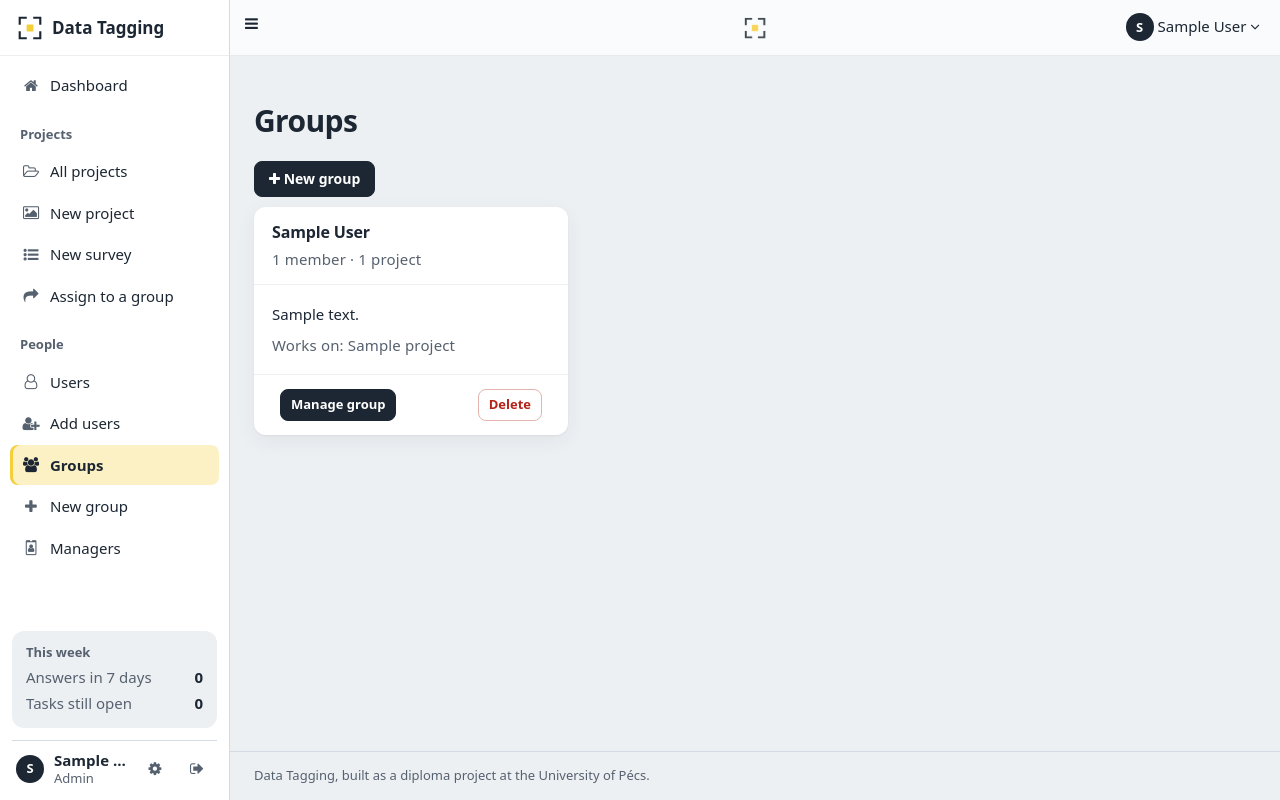
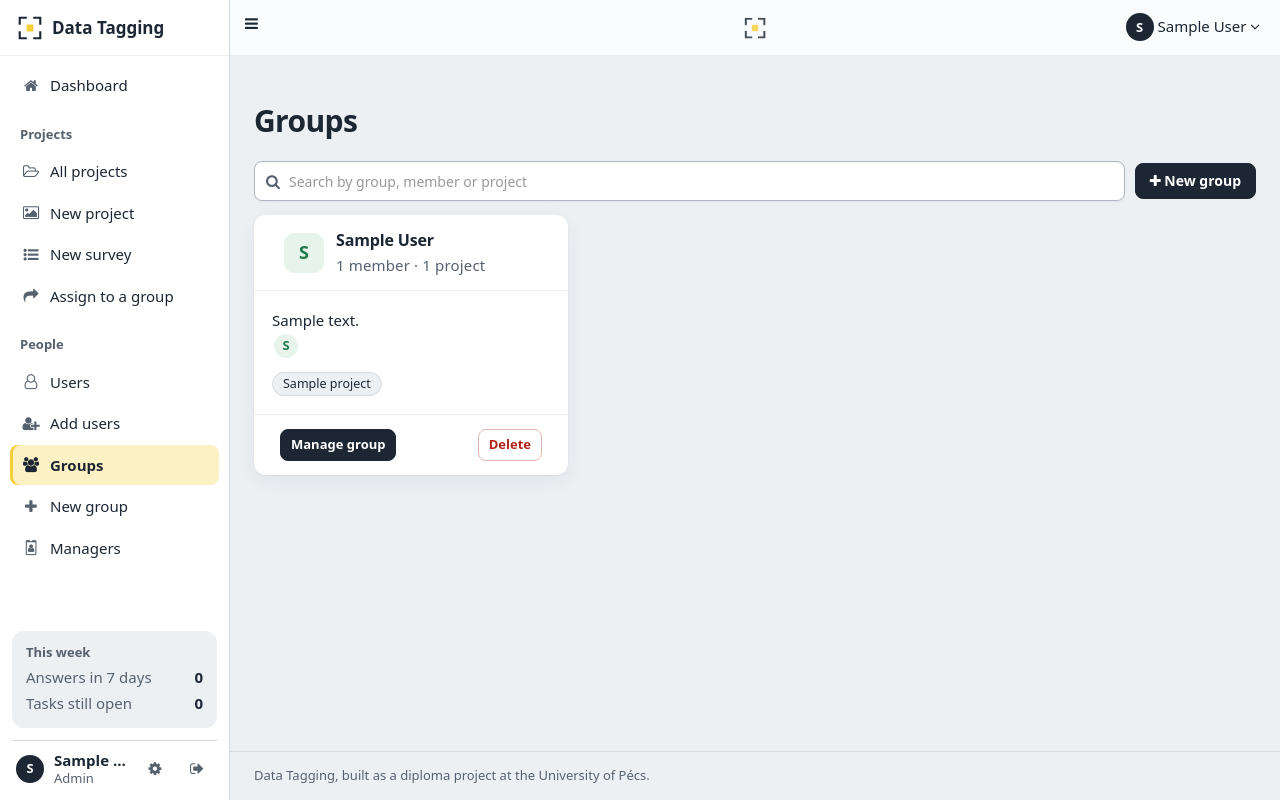
Before and after one commit to baselnasser99/Data-Tagging-Application, a Flask app: page /admin/groups in a window 1280 px wide. Run offline with Flask 3, Linux system fonts and the light colour scheme; a user stored in the database is signed in; tables that the repository leaves empty hold one stand-in row (values such as "Sample post"); some libraries are stand-ins or nearby versions.

Commit message:
Groups page: a colour per group, members and projects at a glance, and search
- Each card gets its own colour: a coloured top edge and a square initial.
- Members show as small initials (hover for the name, '+N' after six), or
  'No members yet' in yellow; projects show as chips.
- A search box finds groups by name, member name or email, or project.
- The delete dialog names the group, through a data attribute.

```diff
--- a/application/static/css/app.css
+++ b/application/static/css/app.css
@@ -653,6 +653,22 @@ select.form-control { padding-top: 6px; padding-bottom: 6px; }
 .person.person-short { grid-template-columns: 40px minmax(0, 1fr) minmax(0, 1fr) auto; padding: 10px 0; }
 .list-search { margin-bottom: 8px; }
 .list-none { margin: 10px 0 0; }
+
+/* Groups: each card has its own colour (top edge + initial) so groups are told apart at a glance. */
+.group-card { border-top: 4px solid var(--group-ink, var(--line)); }
+.group-card.tone-blue { --group-bg: var(--tint-blue); --group-ink: var(--tint-blue-ink); }
+.group-card.tone-green { --group-bg: var(--tint-green); --group-ink: var(--tint-green-ink); }
+.group-card.tone-amber { --group-bg: var(--tint-amber); --group-ink: var(--tint-amber-ink); }
+.group-card.tone-violet { --group-bg: var(--tint-violet); --group-ink: var(--tint-violet-ink); }
+.group-card.tone-teal { --group-bg: var(--tint-teal); --group-ink: var(--tint-teal-ink); }
+.group-card-head { display: flex; align-items: center; gap: 12px; }
+.group-card-head p { margin: 2px 0 0; }
+.group-badge { flex: none; width: 40px; height: 40px; border-radius: 10px; display: grid; place-items: center;
+  font-weight: 700; font-size: 18px; background: var(--group-bg); color: var(--group-ink); }
+.group-members { display: flex; align-items: center; margin-bottom: 12px; min-height: 28px; }
+.group-members .avatar { background: var(--group-bg); color: var(--group-ink); border: 2px solid var(--surface); margin-left: -6px; }
+.group-members .avatar:first-child { margin-left: 0; }
+.group-members > .text-muted { margin-left: 8px; }
 @media (max-width: 900px) {
   .person { grid-template-columns: 40px 1fr auto; }
   .person-groups, .person-figures, .person-actions { grid-column: 2 / -1; justify-content: flex-start; }
--- a/application/templates/admin/groups.html
+++ b/application/templates/admin/groups.html
@@ -1,4 +1,6 @@
 {% extends 'base.html' %}
+
+{% block title %}Groups – {{ app_name }}{% endblock %}
 
 {% block content %}
   <section class="content-header">
@@ -6,33 +8,53 @@
   </section>
 
   <section class="content">
-    <p><a href="{{ url_for('groups.create_group') }}" class="btn btn-primary"><i class="fa fa-plus"></i> New group</a></p>
+    <div class="people-toolbar">
+      {% if groups %}
+      <div class="people-search">
+        <i class="fa fa-search" aria-hidden="true"></i>
+        <label class="sr-only" for="group-search">Search groups</label>
+        <input type="search" id="group-search" class="form-control" data-search-list="group-list"
+               placeholder="Search by group, member or project" autocomplete="off">
+      </div>
+      {% endif %}
+      <a href="{{ url_for('groups.create_group') }}" class="btn btn-primary"><i class="fa fa-plus" aria-hidden="true"></i> New group</a>
+    </div>
 
     {% if groups %}
-    <div class="row task-grid">
+    {% set tones = ['blue', 'green', 'amber', 'violet', 'teal'] %}
+    <div class="row task-grid" id="group-list">
       {% for group in groups %}
-      <div class="col-lg-4 col-md-6 col-xs-12">
-        <div class="box">
-          <div class="box-header with-border">
-            <h3 class="box-title">{{ group.name }}</h3>
-            <p class="text-muted" style="margin: 4px 0 0;">
-              {{ plural(group.members | length, "member") }} · {{ plural(group.assigned_projects | length, "project") }}
-            </p>
+      {% set members = group.members | map(attribute='user') | select | list %}
+      {% set projects = group.assigned_projects | map(attribute='project') | select | list %}
+      <div class="col-lg-4 col-md-6 col-xs-12"
+           data-search="{{ (group.name ~ ' ' ~ (members | map(attribute='full_name') | join(' ')) ~ ' ' ~ (members | map(attribute='email') | join(' ')) ~ ' ' ~ (projects | map(attribute='name') | join(' '))) | lower }}">
+        <div class="box group-card tone-{{ tones[group.id % 5] }}">
+          <div class="box-header with-border group-card-head">
+            <span class="group-badge" aria-hidden="true">{{ group.name[:1] | upper }}</span>
+            <div>
+              <h3 class="box-title">{{ group.name }}</h3>
+              <p class="text-muted">{{ plural(members | length, "member") }} · {{ plural(projects | length, "project") }}</p>
+            </div>
           </div>
           <div class="box-body">
-            {% if group.description %}
-            <p class="project-desc">{{ group.description }}</p>
-            {% else %}
-            <p class="text-muted">No description.</p>
-            {% endif %}
-            {% if group.assigned_projects %}
-            <p class="text-muted" style="margin: 8px 0 0;">Works on: {{ group.assigned_projects | map(attribute="project.name") | join(", ") }}</p>
-            {% endif %}
+            {% if group.description %}<p class="project-desc">{{ group.description }}</p>{% endif %}
+            <div class="group-members" aria-label="Members">
+              {% for user in members[:6] %}
+              <span class="avatar" title="{{ user.full_name }}">{{ user.full_name[:1] | upper }}</span>
+              {% else %}
+              <span class="chip chip-warn">No members yet</span>
+              {% endfor %}
+              {% if members | length > 6 %}<span class="text-muted">+{{ members | length - 6 }}</span>{% endif %}
+            </div>
+            <div class="person-groups" aria-label="Projects">
+              {% for project in projects %}<span class="chip">{{ project.name }}</span>{% else %}<span class="chip chip-muted">No projects</span>{% endfor %}
+            </div>
           </div>
           <div class="box-footer project-actions">
             <a href="{{ url_for('groups.manage_group', group_id=group.id) }}" class="btn btn-primary btn-sm">Manage group</a>
             <form method="POST" action="{{ url_for('groups.delete_group', group_id=group.id) }}" class="project-delete"
-                  onsubmit="return confirm('Delete this group? Its unfinished tasks go back to other people; finished answers are kept.')">
+                  data-confirm="Delete {{ group.name }}? Its unfinished tasks go back to other people; finished answers are kept."
+                  onsubmit="return confirm(this.dataset.confirm)">
               <input type="hidden" name="csrf_token" value="{{ csrf_token() }}">
               <button type="submit" class="btn btn-danger btn-sm">Delete</button>
             </form>
@@ -41,6 +63,7 @@
       </div>
       {% endfor %}
     </div>
+    <p class="text-muted list-none" id="group-list-none" hidden>No group matches.</p>
     {% else %}
     <div class="box"><div class="empty-state">
       <strong>No groups yet</strong>
```
Also changed, not shown: tests/test_group_pages.py (+17 -0 lines).
